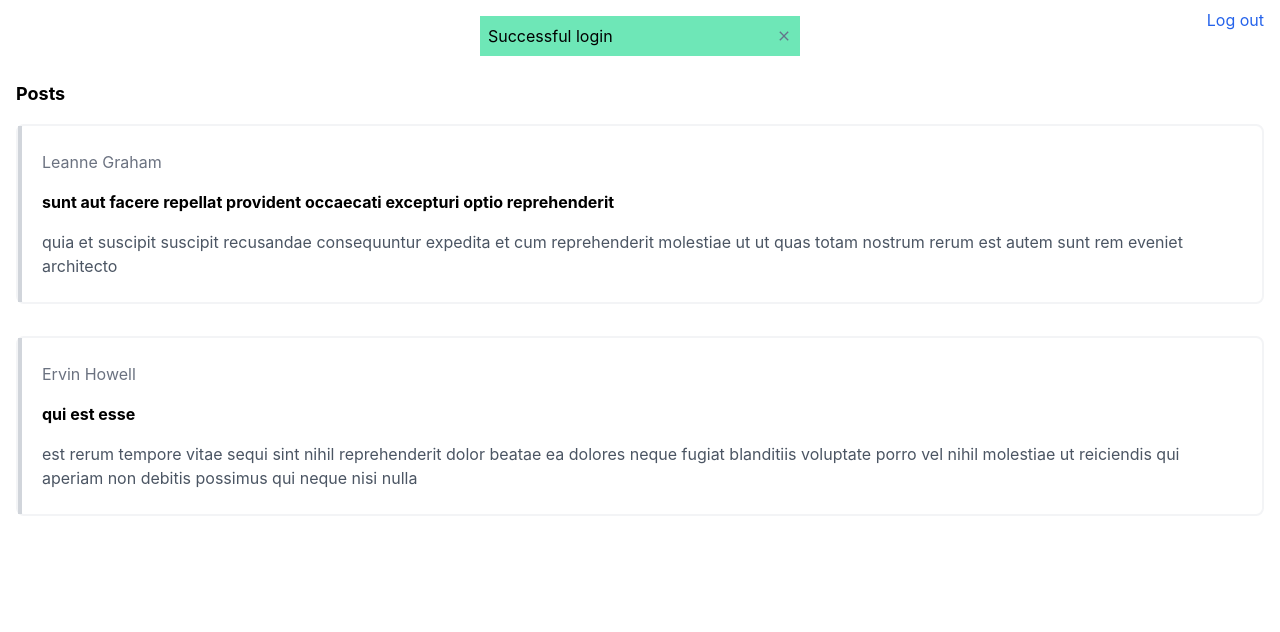
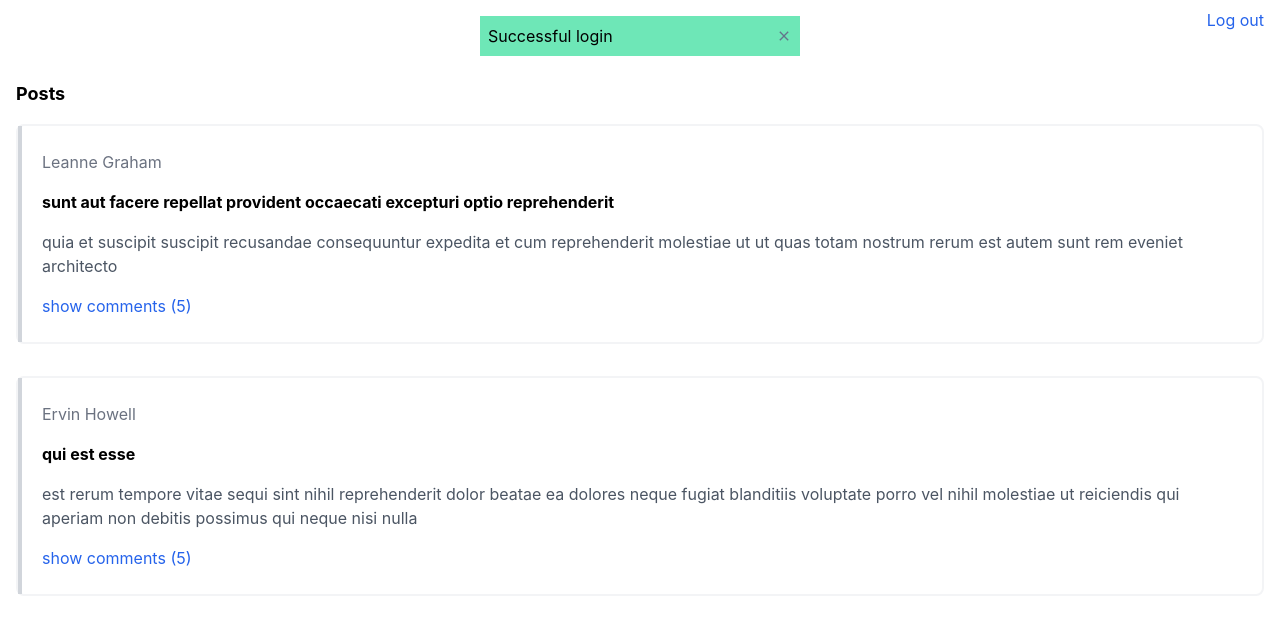
Before and after one commit to Swearengen/martian-and-machine, a React (Create React App) app: page / in a window 1280 px wide. Both pictures are taken after typing "name@example.com", "Sample123" into the empty fields and a click on the button "Submit". Shown: the top 632 px of the page. Built offline with nearby package versions, Linux system fonts and the light colour scheme.

Commit message:
Add static comments

```diff
--- a/src/components/pages/PostList.tsx
+++ b/src/components/pages/PostList.tsx
@@ -1,7 +1,7 @@
-import { Post } from 'components/shared/Post/Post';
+import { PostItem } from 'components/shared/PostItem/PostItem';
 import { useStore } from 'hooks/useStore';
 import { FC, useEffect } from 'react';
-import { Post as PostInstance } from 'store/models/post';
+import { Post } from 'store/models/post';
 import { ActionType } from 'store/store';
 
 interface IPostListProps {
@@ -50,8 +50,8 @@ export const PostList: FC<IPostListProps> = ({ message }) => {
   return (
     <main className="container mt-10 px-4">
       <h1 className="text-left mb-4 font-bold text-lg">Posts</h1>
-      {_posts.map((post: PostInstance) => (
-        <Post post={post} />
+      {_posts.map((post: Post) => (
+        <PostItem key={post.id} post={post} />
       ))}
     </main>
   );
--- /dev/null
+++ b/src/components/shared/CommentItem/CommentItem.tsx
@@ -0,0 +1,15 @@
+import { IComment } from 'interfaces/comment';
+import { FC } from 'react';
+
+interface ICommentItemProps {
+  comment: IComment;
+}
+
+export const CommentItem: FC<ICommentItemProps> = ({ comment }) => {
+  return (
+    <div className="mb-2 p-2 bg-blue-50 rounded-md">
+      <p className="text-gray-700 mb-2">{comment.email}</p>
+      <p className="text-gray-700">{comment.body}</p>
+    </div>
+  );
+};
--- a/src/components/shared/Post/Post.tsx
+++ /dev/null
@@ -1,21 +0,0 @@
-import { FC } from 'react';
-import { Post as PostInstance } from 'store/models/post';
-import { Link } from 'react-router-dom';
-
-interface IPostProps {
-  post: PostInstance;
-}
-
-export const Post: FC<IPostProps> = ({ post }) => {
-  return (
-    <div className="mb-8">
-      <Link to={`/post/${post.id}`}>
-        <div className="relative p-6 border-solid border-2 border-gray-100 rounded-lg before:content-[''] before:w-1 before:h-full before:absolute before:top-0 before:left-0 before:bg-gray-300 hover:before:bg-blue-400">
-          <p className="mb-4 text-gray-500">{post.user?.name}</p>
-          <h3 className="mb-4 font-bold">{post.title}</h3>
-          <p className="text-gray-600">{post.body}</p>
-        </div>
-      </Link>
-    </div>
-  );
-};
--- /dev/null
+++ b/src/components/shared/PostItem/PostItem.tsx
@@ -0,0 +1,82 @@
+import { FC, useState } from 'react';
+import { Post as PostInstance } from 'store/models/post';
+import { Link } from 'react-router-dom';
+import { IComment } from 'interfaces/comment';
+import { CommentItem } from '../CommentItem/CommentItem';
+
+interface IPostProps {
+  post: PostInstance;
+}
+
+const comments = [
+  {
+    postId: '1',
+    id: '1',
+    name: 'id labore ex et quam laborum',
+    email: 'Eliseo@gardner.biz',
+    body: 'laudantium enim quasi est quidem magnam voluptate ipsam eos\ntempora quo necessitatibus\ndolor quam autem quasi\nreiciendis et nam sapiente accusantium',
+  },
+  {
+    postId: '1',
+    id: '2',
+    name: 'quo vero reiciendis velit similique earum',
+    email: 'Jayne_Kuhic@sydney.com',
+    body: 'est natus enim nihil est dolore omnis voluptatem numquam\net omnis occaecati quod ullam at\nvoluptatem error expedita pariatur\nnihil sint nostrum voluptatem reiciendis et',
+  },
+  {
+    postId: '1',
+    id: '3',
+    name: 'odio adipisci rerum aut animi',
+    email: 'Nikita@garfield.biz',
+    body: 'quia molestiae reprehenderit quasi aspernatur\naut expedita occaecati aliquam eveniet laudantium\nomnis quibusdam delectus saepe quia accusamus maiores nam est\ncum et ducimus et vero voluptates excepturi deleniti ratione',
+  },
+  {
+    postId: '1',
+    id: '4',
+    name: 'alias odio sit',
+    email: 'Lew@alysha.tv',
+    body: 'non et atque\noccaecati deserunt quas accusantium unde odit nobis qui voluptatem\nquia voluptas consequuntur itaque dolor\net qui rerum deleniti ut occaecati',
+  },
+  {
+    postId: '1',
+    id: '5',
+    name: 'vero eaque aliquid doloribus et culpa',
+    email: 'Hayden@althea.biz',
+    body: 'harum non quasi et ratione\ntempore iure ex voluptates in ratione\nharum architecto fugit inventore cupiditate\nvoluptates magni quo et',
+  },
+] as Array<IComment>;
+
+export const PostItem: FC<IPostProps> = ({ post }) => {
+  const [isExpanded, setIsExpanded] = useState(false);
+
+  // fetch commets sa swr-om /post/id/comments
+
+  return (
+    <div className="mb-8">
+      <div className="relative p-6 border-solid border-2 border-gray-100 rounded-lg before:content-[''] before:w-1 before:h-full before:absolute before:top-0 before:left-0 before:bg-gray-300 hover:before:bg-blue-400">
+        <Link to={`/post/${post.id}`}>
+          <div className="mb-4">
+            <p className="mb-4 text-gray-500">{post.user?.name}</p>
+            <h3 className="mb-4 font-bold">{post.title}</h3>
+            <p className="text-gray-600">{post.body}</p>
+          </div>
+        </Link>
+        {isExpanded && (
+          <div className="mt-4">
+            {comments.map((comment: IComment) => (
+              <CommentItem key={comment.id} comment={comment} />
+            ))}
+          </div>
+        )}
+        <button
+          type="button"
+          disabled={comments.length === 0}
+          className="text-blue-600 hover:underline disabled:text-gray-600 disabled:cursor-not-allowed"
+          onClick={() => setIsExpanded((prevValue) => !prevValue)}
+        >
+          {isExpanded ? 'hide comments' : `show comments (${comments.length})`}
+        </button>
+      </div>
+    </div>
+  );
+};
--- /dev/null
+++ b/src/interfaces/comment.ts
@@ -0,0 +1,7 @@
+export interface IComment {
+  id: string;
+  postId: string;
+  email: string;
+  body: string;
+  name: string;
+}
```
